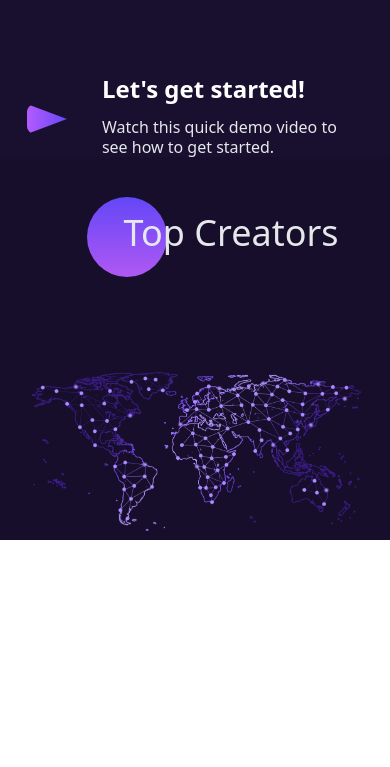
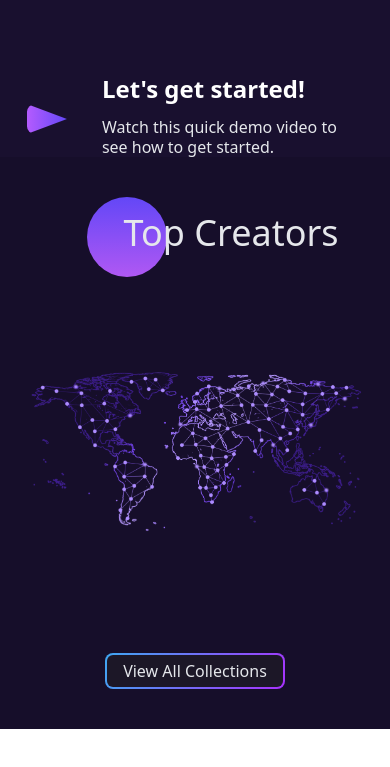
Before and after one commit to Abhishekranjan-01/PW-Milestone-repo-tailwind, a plain HTML site: page Project-4/index.html in a window 390 px wide. Shown: the part 964-1731 px from the top of the page. After the commit the page ends 1693 px from the top, so only its background shows below. Drawn offline with Linux system fonts and the light colour scheme.

Commit message:
World Map Section Completed with Responsiveness

```diff
--- a/Project-4/index.html
+++ b/Project-4/index.html
@@ -99,7 +99,7 @@
 
     <!-- World Map Section -->
 
-    <section class="">
+    <section class="bg-[#160E2A]">
         <!-- This is Subsection of Section Which Holds The Container (With Required Padding) -->
 
         <div class="bg-[#160E2A] w-full mx-auto py-10 ">
@@ -114,7 +114,7 @@
 
         </div>
         <!-- World Map -->
-        <div class="bg-[url('./assets/map.png')] bg-no-repeat max-md:bg-contain md:bg-contain min-[1243px]:bg-cover  h-screen md:relative">
+        <div class="bg-[url('./assets/map.png')] bg-no-repeat max-md:bg-contain md:bg-contain  xl:bg-contain min-[1380px]:bg-cover h-64 md:h-screen md:relative">
 
             <!-- Img Placed On Canada On md-->
                 <img src="./assets/person.png" alt="Person" class="relative left-[153px] top-9 max-md:hidden">
@@ -132,14 +132,27 @@
             <!-- Img Placed On Central Asia on Md-->
 
             <img src="./assets/person.png" alt="Person" class="absolute right-[395px] top-[168px] max-md:hidden">
+            <!-- Img Placed On Middle East Asia -->
+            <img src="./assets/person.png" alt="Person" class="absolute right-[438px] bottom-40 max-md:hidden">
+              <!-- max-md:w-[20%] -->
+        </div>
 
-            <img src="./assets/person.png" alt="Person" class="absolute right-[438px] bottom-32 max-md:hidden">
-
+        <!-- Button Container For Centering -->
+        <div class="bg-[#160E2A] w-full mx-auto py-10 flex justify-center">
+            <!-- Button -->
+            <button class="bg-[#1C1727] text-gray-200 border-transparent bg-transparent rounded-lg border-2 px-4 py-1 mx-auto"  style="
+            background-image: linear-gradient(90deg, #1C1727, #1C1727),
+            linear-gradient(120deg, rgba(63,167,242,1) 0%, rgba(168,49,253,1) 100%);
+            background-clip: padding-box, border-box;
+            background-origin: border-box;
+            ">View All Collections</button>
         </div>
-        <!-- max-md:w-[20%] -->
     </section>
 
 
 
+
+    <!-- min-[1243px]:bg-contain -->
+
 </body>
 </html>
```
Also changed, not shown: Project-4/style.css.
